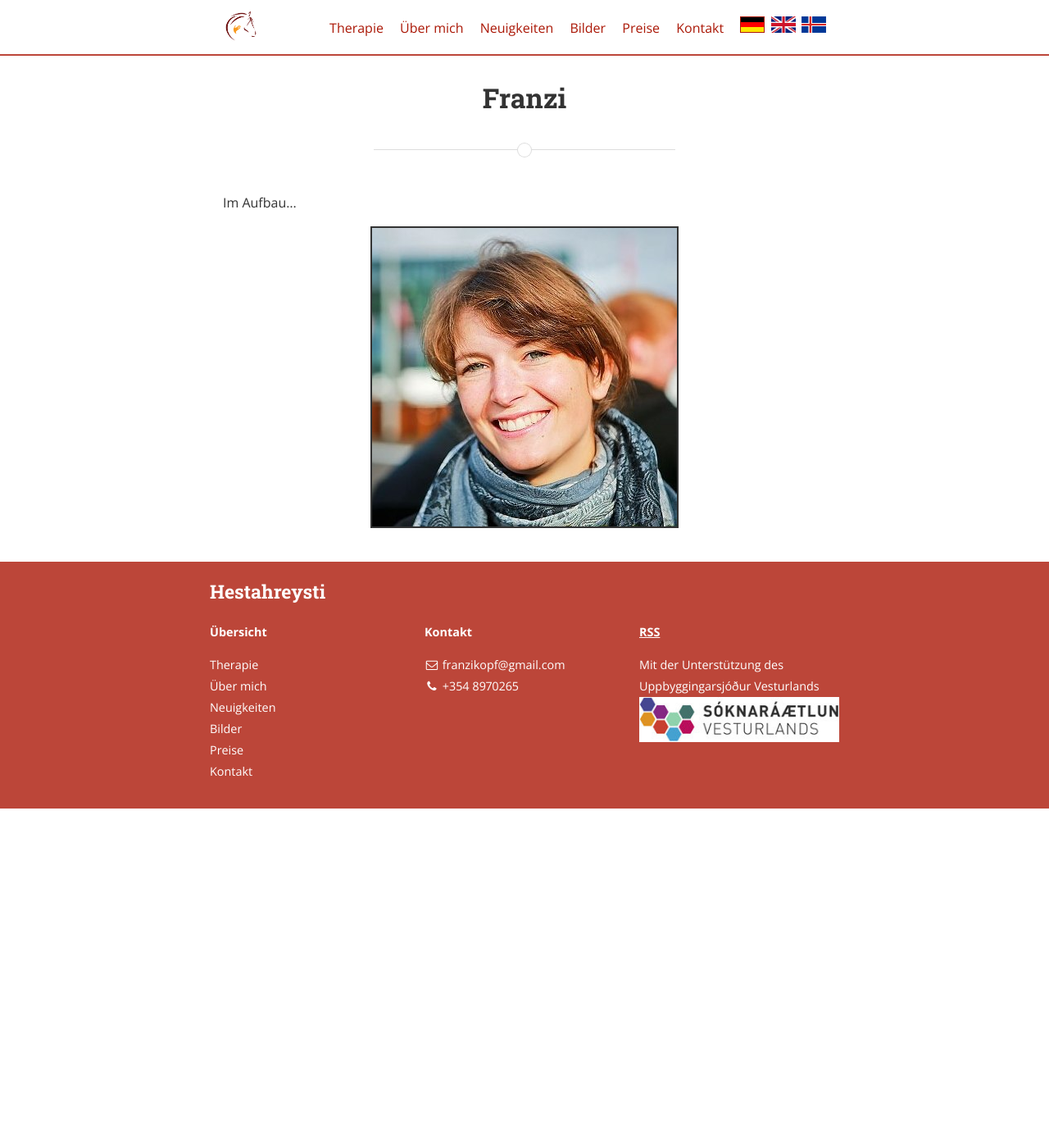
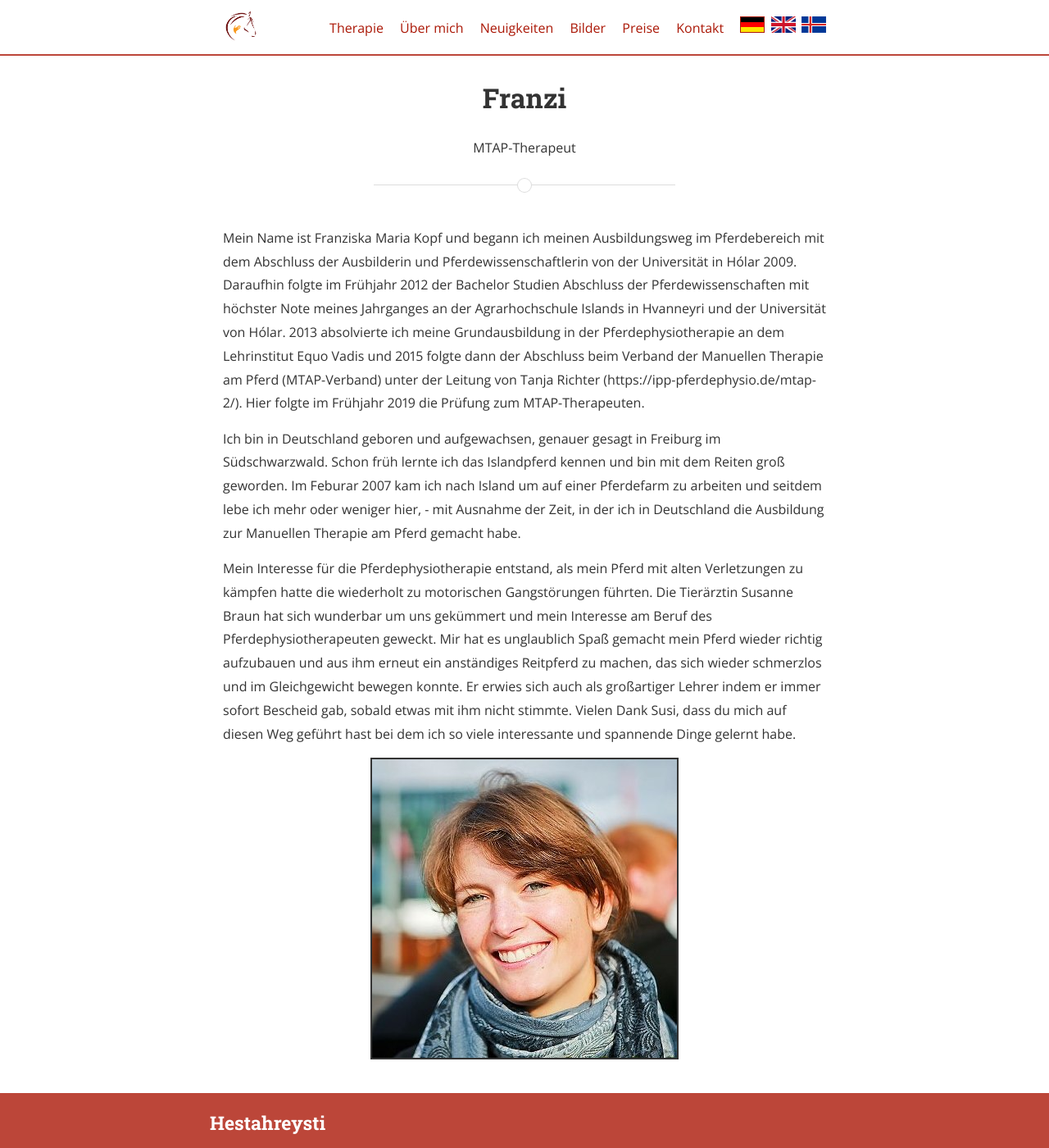
Before and after one commit to FancyFanz/FancyFanz.github.io, a Jekyll site: the page built from team/_posts/0000-01-01-Franzi-de.md, in a window 1280 px wide and 1400 px high. Shown: the whole window at 82% size. Built offline with Jekyll 4.4.1, drawn with Linux system fonts in a browser that asks for light colours; nearby versions of some CDN libraries; library files that are not in the unit come from our copies.

Commit message:
Update 0000-01-01-Franzi-de.md

```diff
--- a/team/_posts/0000-01-01-Franzi-de.md
+++ b/team/_posts/0000-01-01-Franzi-de.md
@@ -3,10 +3,14 @@ layout: person
 ref: franzi
 lang: de
 title: Franzi
-subtitle:
+subtitle: MTAP-Therapeut
 image: franzi_thumb.jpg
 thumb: FranziYmir_thumb.JPG
 email: franzi.kopf@gmail.com
 ---
 
-Im Aufbau...
+Mein Name ist Franziska Maria Kopf und begann ich meinen Ausbildungsweg im Pferdebereich mit dem Abschluss der Ausbilderin und Pferdewissenschaftlerin von der Universität in Hólar 2009. Daraufhin folgte im Frühjahr 2012 der Bachelor Studien Abschluss der Pferdewissenschaften mit höchster Note meines Jahrganges an der Agrarhochschule Islands in Hvanneyri und der Universität von Hólar. 2013 absolvierte ich meine Grundausbildung in der Pferdephysiotherapie an dem Lehrinstitut Equo Vadis und 2015 folgte dann der Abschluss beim Verband der Manuellen Therapie am Pferd (MTAP-Verband) unter der Leitung von Tanja Richter (https://ipp-pferdephysio.de/mtap-2/). Hier folgte im Frühjahr 2019 die Prüfung zum MTAP-Therapeuten.
+
+Ich bin in Deutschland geboren und aufgewachsen, genauer gesagt in Freiburg im Südschwarzwald. Schon früh lernte ich das Islandpferd kennen und bin mit dem Reiten groß geworden. Im Feburar 2007 kam ich nach Island um auf einer Pferdefarm zu arbeiten und seitdem lebe ich mehr oder weniger hier, - mit Ausnahme der Zeit, in der ich in Deutschland die Ausbildung zur Manuellen Therapie am Pferd gemacht habe.
+
+Mein Interesse für die Pferdephysiotherapie entstand, als mein Pferd mit alten Verletzungen zu kämpfen hatte die wiederholt zu motorischen Gangstörungen führten. Die Tierärztin Susanne Braun hat sich wunderbar um uns gekümmert und mein Interesse am Beruf des Pferdephysiotherapeuten geweckt. Mir hat es unglaublich Spaß gemacht mein Pferd wieder richtig aufzubauen und aus ihm erneut ein anständiges Reitpferd zu machen, das sich wieder schmerzlos und im Gleichgewicht bewegen konnte. Er erwies sich auch als großartiger Lehrer indem er immer sofort Bescheid gab, sobald etwas mit ihm nicht stimmte. Vielen Dank Susi, dass du mich auf diesen Weg geführt hast bei dem ich so viele interessante und spannende Dinge gelernt habe.
```
